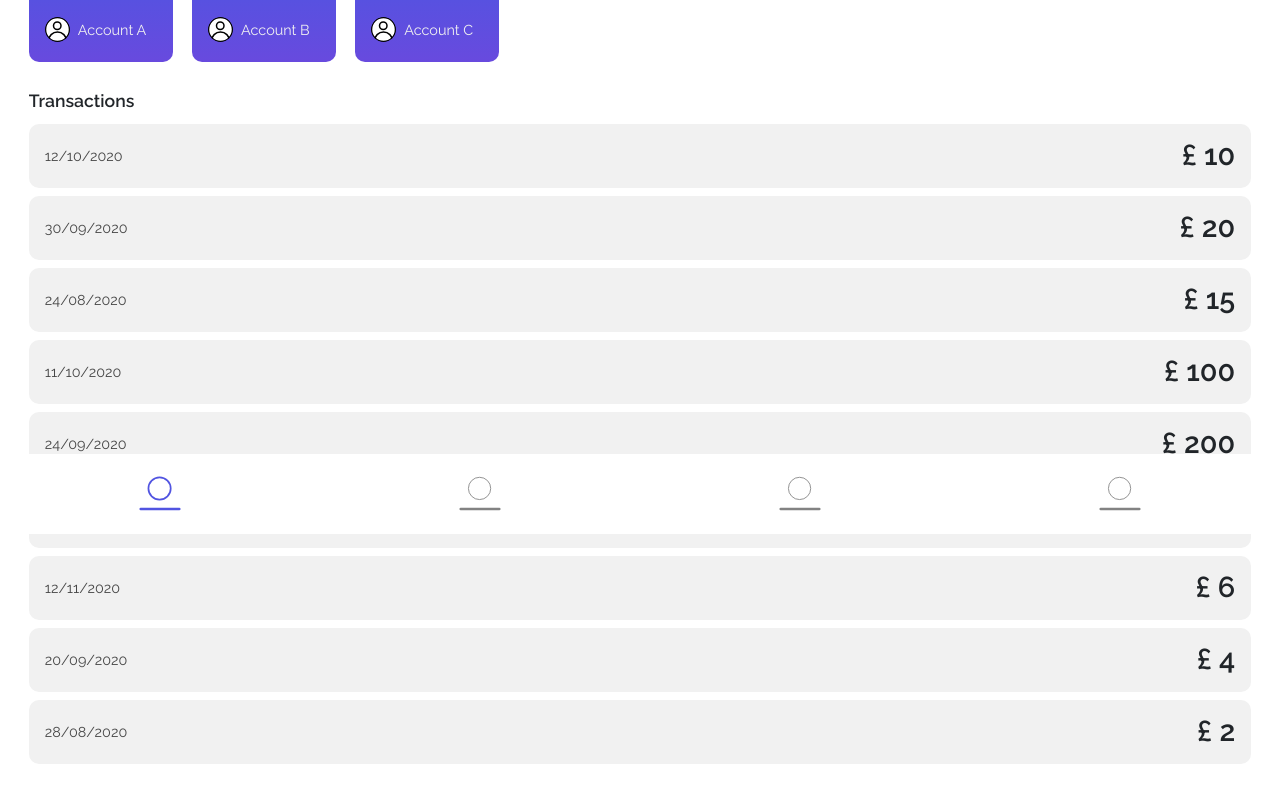
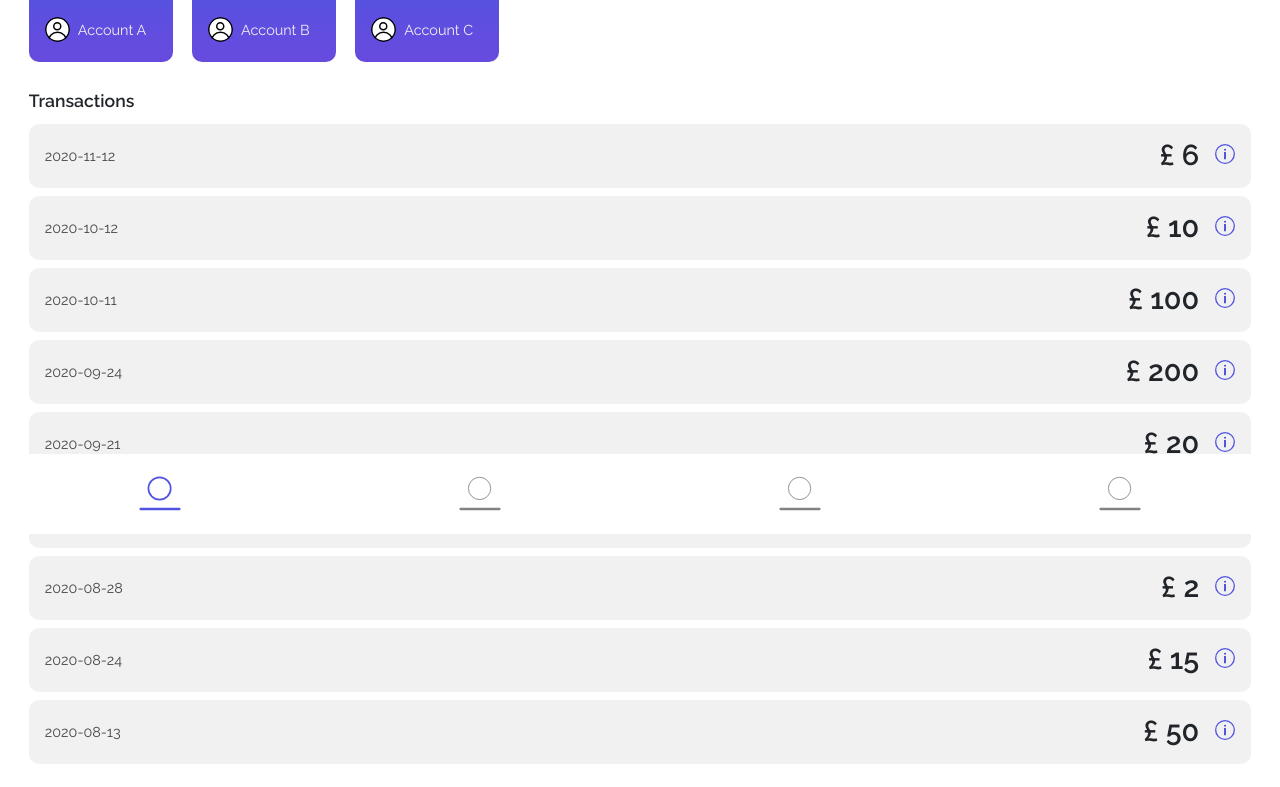
Before and after one commit to jasonk16/fe-test, a React app: page / in a window 1280 px wide. Shown: the part 266-1053 px from the top of the page. Built offline with nearby package versions, Linux system fonts and the light colour scheme.

Commit message:
transaction card layout additions

```diff
--- a/assets/data/appData.json
+++ b/assets/data/appData.json
@@ -1,74 +1,92 @@
 {
-  "app_accounts" : [
+  "app_accounts": [
     {
-      "account_holder" : "Lee",
+      "account_holder": "Lee",
       "account_list": [
         {
-          "account_name" : "Account A",
-          "amount_owed" : 45,
+          "account_name": "Account A",
+          "amount_owed": 45,
           "transactions": [
             {
-              "date": "12/10/2020",
-              "amount": "10"
+              "id": 17978,
+              "date": "2020-10-12",
+              "amount": "10",
+              "label": "Account A - Online Payment"
             },
             {
-              "date": "30/09/2020",
-              "amount": "20"
+              "id": 18987,
+              "date": "2020-09-21",
+              "amount": "20",
+              "label": "Account A - Online Payment"
             },
             {
-              "date": "24/08/2020",
-              "amount": "15"
+              "id": 178,
+              "date": "2020-08-24",
+              "amount": "15",
+              "label": "Account A - Online Payment"
             }
           ]
         },
         {
-          "account_name" : "Account B",
-          "amount_owed" : 350,
+          "account_name": "Account B",
+          "amount_owed": 350,
           "transactions": [
             {
-              "date": "11/10/2020",
-              "amount": "100"
+              "id": 15445,
+              "date": "2020-10-11",
+              "amount": "100",
+              "label": "Account B - Online Payment"
             },
             {
-              "date": "24/09/2020",
-              "amount": "200"
+              "id": 154565,
+              "date": "2020-09-24",
+              "amount": "200",
+              "label": "Account B - Online Payment"
             },
             {
-              "date": "13/08/2020",
-              "amount": "50"
+              "id": 1654,
+              "date": "2020-08-13",
+              "amount": "50",
+              "label": "Account B - Online Payment"
             }
           ]
         },
         {
-          "account_name" : "Account C",
-          "amount_owed" : 12,
+          "account_name": "Account C",
+          "amount_owed": 12,
           "transactions": [
             {
-              "date": "12/11/2020",
-              "amount": "6"
+              "id": 14342,
+              "date": "2020-11-12",
+              "amount": "6",
+              "label": "Account B - Online Payment"
             },
             {
-              "date": "20/09/2020",
-              "amount": "4"
+              "id": 1344,
+              "date": "2020-09-20",
+              "amount": "4",
+              "label": "Account B - Online Payment"
             },
             {
-              "date": "28/08/2020",
-              "amount": "2"
+              "id": 143,
+              "date": "2020-08-28",
+              "amount": "2",
+              "label": "Account B - Online Payment"
             }
           ]
         }
       ]
     },
     {
-      "account_holder" : "Jason",
+      "account_holder": "Jason",
       "account_list": [
         {
-          "account_name" : "Account A",
-          "amount_owed" : 50
+          "account_name": "Account A",
+          "amount_owed": 50
         },
         {
-          "account_name" : "Account B",
-          "amount_owed" : 120
+          "account_name": "Account B",
+          "amount_owed": 120
         }
       ]
     }
--- /dev/null
+++ b/assets/svg/informationIcon.js
@@ -0,0 +1,36 @@
+/* eslint-disable react/prop-types */
+import React from 'react';
+
+const InformationIcon = ({
+  width,
+  height,
+  stroke,
+  backgroundFill,
+  viewBox,
+}) => {
+  return (
+    <svg
+      width={width || '30'}
+      height={height || '30'}
+      viewBox={viewBox || '0 0 30 30'}
+      fill="none"
+      xmlns="http://www.w3.org/2000/svg"
+    >
+      <circle
+        cx="15"
+        cy="15"
+        r="14"
+        stroke={stroke || 'white'}
+        strokeWidth="2"
+        fill={backgroundFill || ''}
+      />
+      <path d="M15 12V23" stroke={stroke || 'white'} strokeWidth="3" />
+      <path
+        d="M16.5 8.5C16.5 9.32843 15.8284 10 15 10C14.1716 10 13.5 9.32843 13.5 8.5C13.5 7.67157 14.1716 7 15 7C15.8284 7 16.5 7.67157 16.5 8.5Z"
+        fill={stroke || 'white'}
+      />
+    </svg>
+  );
+};
+
+export default InformationIcon;
--- a/assets/svg/profileIcon.js
+++ b/assets/svg/profileIcon.js
@@ -31,22 +31,22 @@ const ProfileIcon = ({
         <circle
           cx="25"
           cy="25"
-          r="24"
+          r="23.5"
           stroke={borderStroke || 'black'}
           strokeWidth="3"
           fill={backgroundFill}
         />
         <circle
           cx="25"
-          cy="48"
-          r="18"
+          cy="49"
+          r="18.5"
           stroke={borderStroke || 'black'}
           strokeWidth="3"
         />
         <circle
           cx="24.5"
-          cy="17.5"
-          r="7.5"
+          cy="18.5"
+          r="7"
           stroke={borderStroke || 'black'}
           strokeWidth="3"
         />
--- a/src/Transactions/index.js
+++ b/src/Transactions/index.js
@@ -3,7 +3,7 @@ import { motion } from 'framer-motion';
 
 import getTransactions from '../.components/getTransactions';
 import { useName } from '../.components/nameContext';
-import TransactionCard from './transactionCards';
+import TransactionCard from './transactionCard';
 import data from '../../assets/data/appData.json';
 import './transaction.scss';
 
@@ -13,6 +13,7 @@ const Transactions = ({ selectedAccount }) => {
   const [allAccountList, setAllAccountList] = useState();
   const [allTransactions, setAllTransactions] = useState();
   const [displayTransactions, setDisplayTransactions] = useState();
+  const [cardExpanded, setCardExpanded] = useState(false);
 
   const cardContainerAnimation = {
     open: { zIndex: 'inherit', marginTop: '3rem' },
@@ -58,11 +59,27 @@ const Transactions = ({ selectedAccount }) => {
           {!selectedAccount
             ? allTransactions &&
               allTransactions.map((array) => {
-                return <TransactionCard key={array.date} cardData={array} />;
+                return (
+                  <TransactionCard
+                    key={array.id}
+                    cardData={array}
+                    i={array.id}
+                    expanded={cardExpanded}
+                    setExpanded={setCardExpanded}
+                  />
+                );
               })
             : displayTransactions &&
               displayTransactions.map((array) => {
-                return <TransactionCard key={array.date} cardData={array} />;
+                return (
+                  <TransactionCard
+                    key={array.id}
+                    cardData={array}
+                    i={array.id}
+                    expanded={cardExpanded}
+                    setExpanded={setCardExpanded}
+                  />
+                );
               })}
         </div>
       </div>
--- a/src/Transactions/transaction.scss
+++ b/src/Transactions/transaction.scss
@@ -11,16 +11,24 @@
   }
   .transaction-card {
     height: 4rem;
-    width: 100%;
     background-color: $smoke;
     border-radius: 10px;
     align-items: center;
-    justify-content: space-between;
+    cursor: pointer;
   }
-  .card-amount{
+  .card-amount {
     font-size: $lg-font;
   }
-  .card-date{
-    color: #474747
+  .card-date {
+    color: #474747;
+  }
+  .card-unselected {
+    justify-content: space-between;
+    width: 100%;
+    align-items: center;
+  }
+  .card-label-text {
+    color: $white;
+    font-size: $md-font;
   }
 }
--- /dev/null
+++ b/src/Transactions/transactionCard.js
@@ -0,0 +1,34 @@
+import React from 'react';
+import { motion, AnimatePresence } from 'framer-motion';
+
+import './transaction.scss';
+import InformationIcon from '../../assets/svg/informationIcon';
+
+const TransactionCard = ({ cardData, i, expanded, setExpanded }) => {
+  const isOpen = i === expanded;
+
+  return (
+    <motion.div
+      initial={false}
+      animate={{ backgroundColor: isOpen ? '#5154e1' : '#f1f1f1' }}
+      onClick={() => setExpanded(isOpen ? false : i)}
+      className="transaction-card my-2 p-3 d-flex"
+    >
+      <AnimatePresence initial={false}>
+        {isOpen ? (
+          <p className="card-label-text">{cardData.label}</p>
+        ) : (
+          <div className="d-flex card-unselected">
+            <p className="card-date">{cardData.date}</p>
+            <div className="d-flex">
+              <h2 className="card-amount pr-3">£ {cardData.amount}</h2>
+              <InformationIcon width="20" height="20" stroke="#5154e1" />
+            </div>
+          </div>
+        )}
+      </AnimatePresence>
+    </motion.div>
+  );
+};
+
+export default TransactionCard;
--- a/src/Transactions/transactionCards.js
+++ /dev/null
@@ -1,14 +0,0 @@
-import React from 'react';
-
-import './transaction.scss';
-
-const TransactionCard = ({ cardData }) => {
-  return (
-    <div className="transaction-card my-2 p-3 d-flex">
-      <p className="card-date">{cardData.date}</p>
-      <h2 className="card-amount">£ {cardData.amount}</h2>
-    </div>
-  );
-};
-
-export default TransactionCard;
```
Also changed, not shown: src/.components/getTransactions.js.
